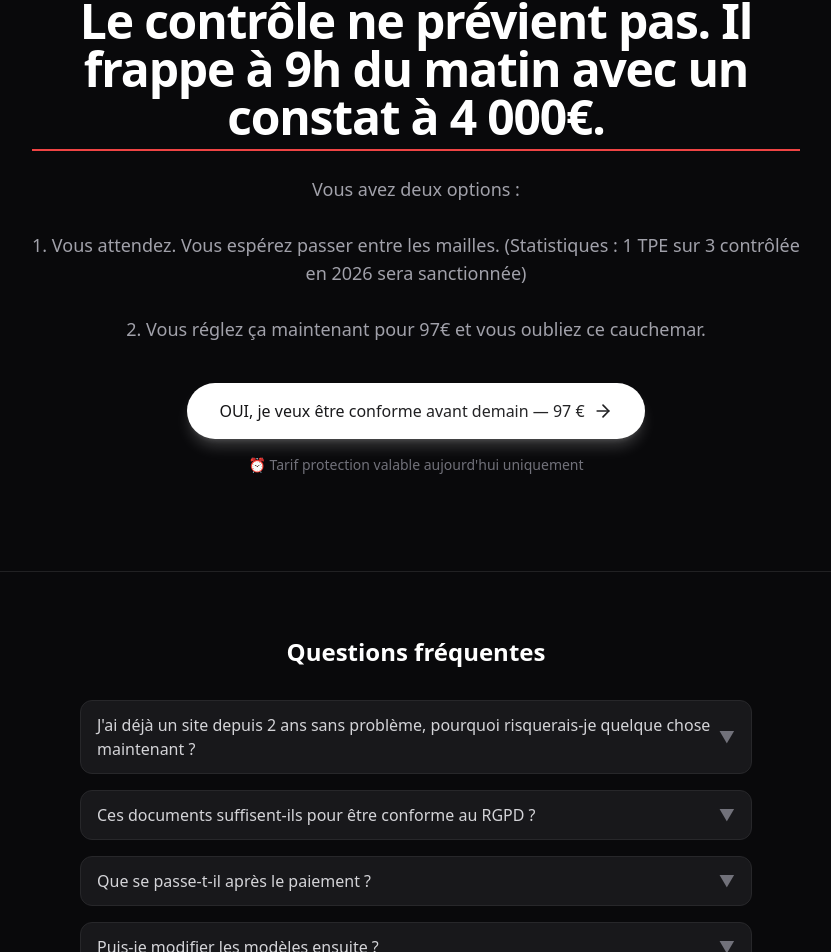
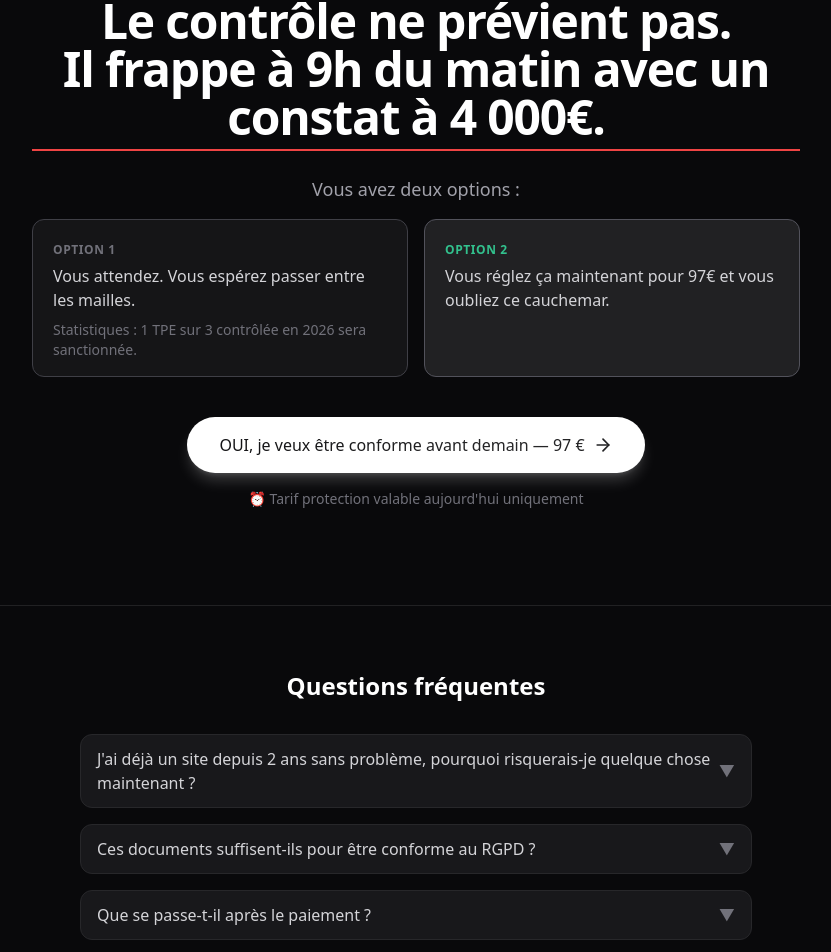
Before and after one commit to pierre6789/rgpdsimple, a React (Vite) app in the folder frontend/: page / in a window 1280 px wide. Shown: the part 3715-4667 px from the top of the page, without its empty margins (224-1055 px from the left). Built offline with nearby package versions, Linux system fonts and the light colour scheme.

Commit message:
CTA: titre sur 2 lignes (Il en ligne 2), options en cartes

```diff
--- a/frontend/src/App.tsx
+++ b/frontend/src/App.tsx
@@ -521,15 +521,24 @@ function LandingPage() {
           className="max-w-3xl mx-auto text-center"
         >
           <h2 className="text-3xl sm:text-4xl lg:text-5xl font-bold text-white mb-6 tracking-tight">
-            <span className="inline-block border-b-2 border-red-500 pb-2">Le contrôle ne prévient pas. Il frappe à 9h du matin avec un constat à 4 000€.</span>
+            <span className="inline-block border-b-2 border-red-500 pb-2">
+              Le contrôle ne prévient pas.
+              <br />
+              Il frappe à 9h du matin avec un constat à 4 000€.
+            </span>
           </h2>
-          <p className="text-lg text-zinc-400 mb-10">
-            Vous avez deux options :
-            <br /><br />
-            1. Vous attendez. Vous espérez passer entre les mailles. (Statistiques : 1 TPE sur 3 contrôlée en 2026 sera sanctionnée)
-            <br /><br />
-            2. Vous réglez ça maintenant pour 97€ et vous oubliez ce cauchemar.
-          </p>
+          <p className="text-lg text-zinc-400 mb-4">Vous avez deux options :</p>
+          <div className="flex flex-col sm:flex-row gap-4 mb-10 text-left">
+            <div className="flex-1 rounded-xl bg-zinc-900/80 border border-zinc-700 px-5 py-4">
+              <span className="text-xs font-semibold uppercase tracking-wider text-zinc-500">Option 1</span>
+              <p className="text-zinc-300 mt-1">Vous attendez. Vous espérez passer entre les mailles.</p>
+              <p className="text-sm text-zinc-500 mt-2">Statistiques : 1 TPE sur 3 contrôlée en 2026 sera sanctionnée.</p>
+            </div>
+            <div className="flex-1 rounded-xl bg-zinc-800/80 border border-zinc-600 px-5 py-4">
+              <span className="text-xs font-semibold uppercase tracking-wider text-emerald-400/90">Option 2</span>
+              <p className="text-zinc-300 mt-1">Vous réglez ça maintenant pour 97€ et vous oubliez ce cauchemar.</p>
+            </div>
+          </div>
           <a
             href="#form"
             className="shimmer-btn inline-flex items-center rounded-full bg-white text-zinc-950 hover:bg-zinc-200 px-8 h-14 text-base font-medium shadow-lg shadow-white/20"
```
